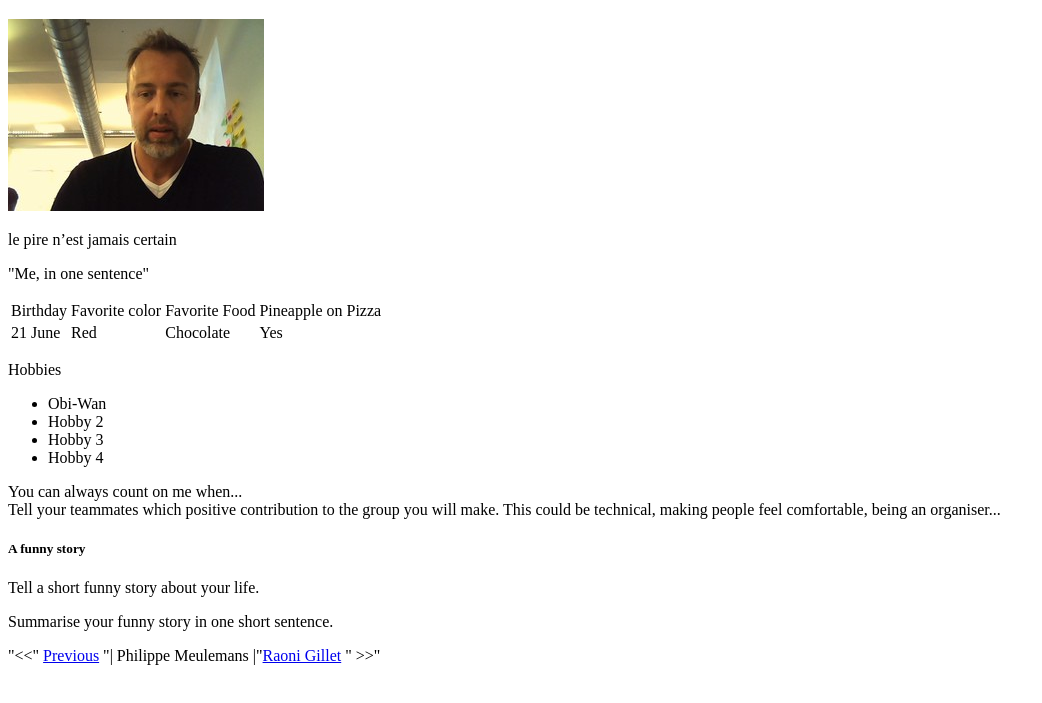
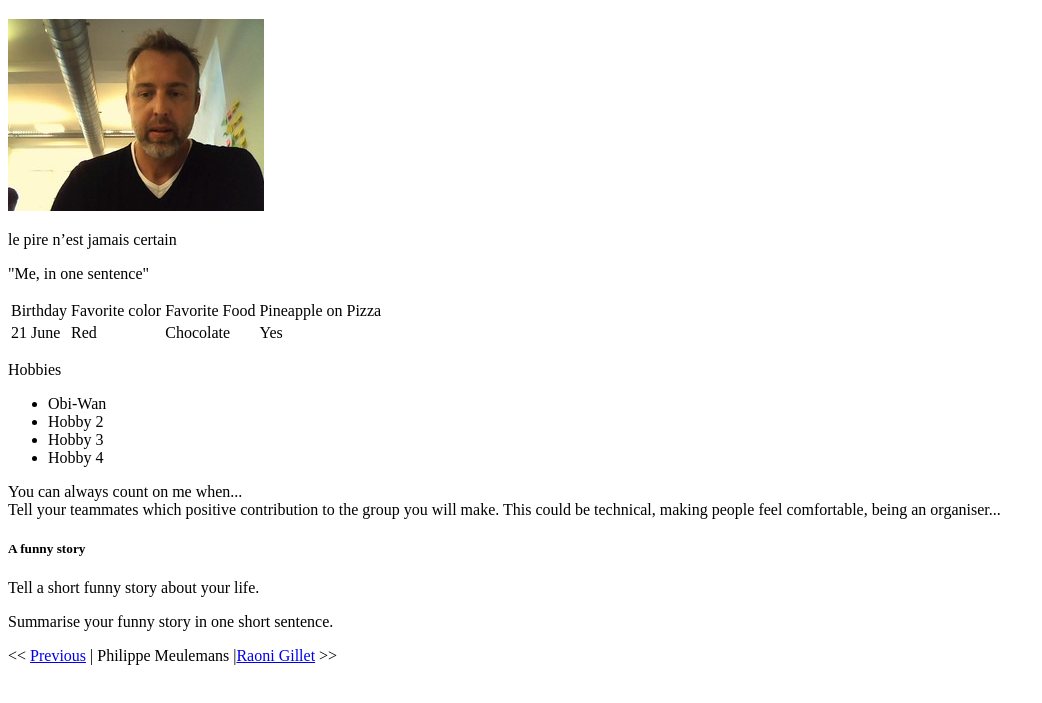
Before and after one commit to Laverdure77/markdown-to-html, a plain HTML site: page index.html in a window 1280 px wide. Shown: the part 61-764 px from the top of the page, without its empty margins (0-1042 px from the left). Drawn offline with Linux system fonts and the light colour scheme.

Commit message:
indexupdate

```diff
--- a/index.html
+++ b/index.html
@@ -38,7 +38,7 @@ Tell your teammates which positive contribution to the group you will make. This
           <p>Tell a short funny story about your life.</p>
           <p>Summarise your funny story in one short sentence.</p>
 
-    <p>"<<" <a href="https://link">Previous</a> "| Philippe Meulemans |"<a href="https://link">Raoni Gillet</a> " >>" </p>
+    <p><< <a href="https://link">Previous</a> | Philippe Meulemans |<a href="https://link">Raoni Gillet</a>  >> </p>
 
   </body>
 </html>
```
